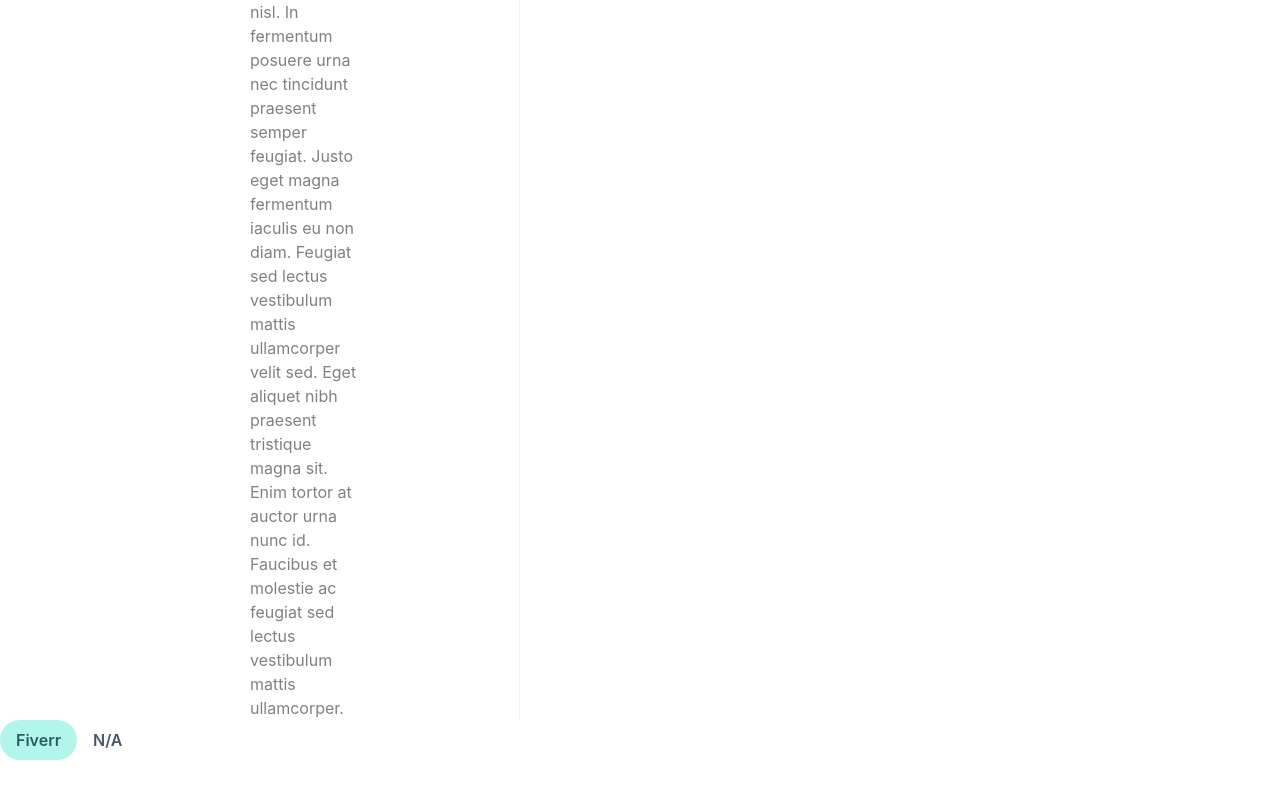
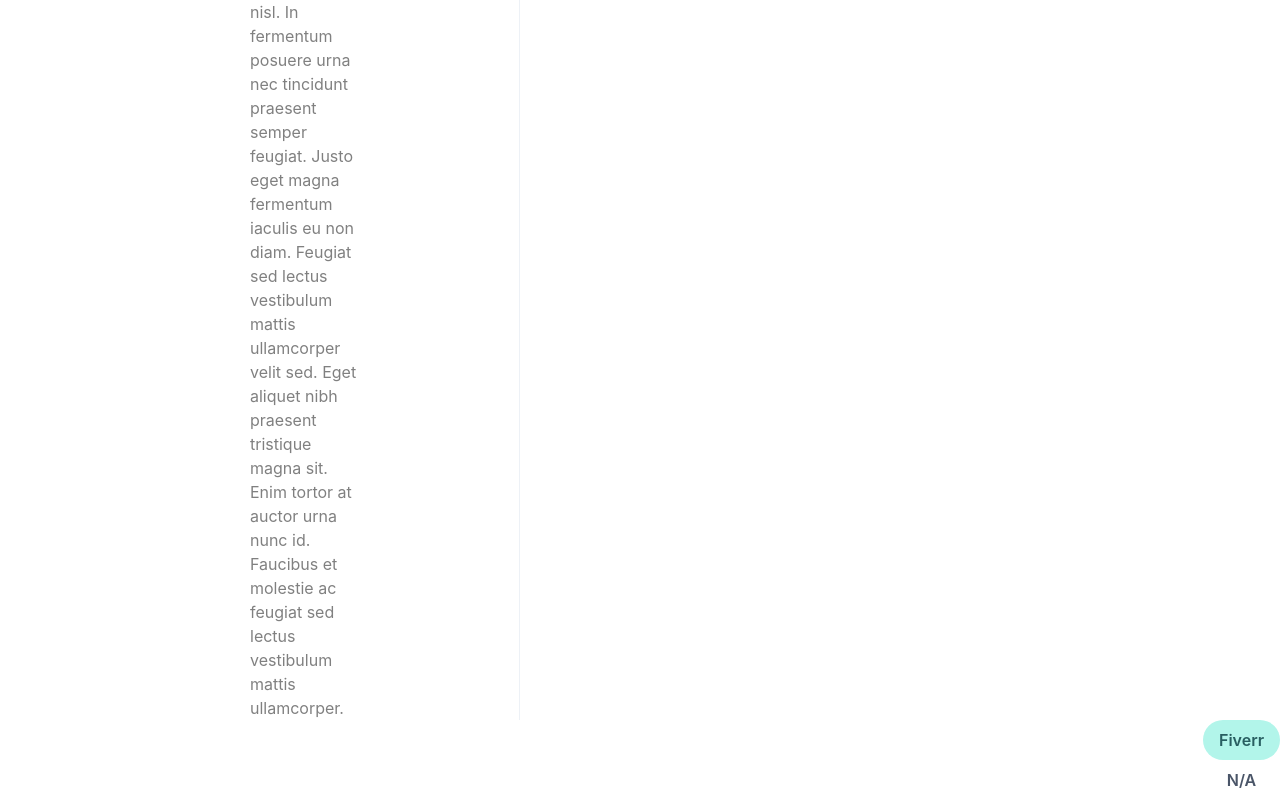
Before and after one commit to koreaneggroll/modern-portfolio-website, a React (Create React App) app: page / in a window 1280 px wide. Shown: the part 1517-2317 px from the top of the page. Before the commit the page ends 2277 px from the top, so only its background shows below. Built offline with nearby package versions, Linux system fonts and the light colour scheme.

Commit message:
made the tabs appear on the right side of the screen

```diff
--- a/src/Components/Work.js
+++ b/src/Components/Work.js
@@ -10,12 +10,14 @@ import {
     TabPanels
 } from '@chakra-ui/react';
 
+import "../Css/worktabs.css";
+
 
 function Work(){
     return(
         <Box className="Work">
             <Box className="work-wrapper">
-                <Tabs variant="soft-rounded" colorScheme='teal' className="work-tabs">
+                <Tabs orientation='vertical' variant="soft-rounded" colorScheme='teal' className="work-tabs">
                     <TabList>
                         <Tab>Fiverr</Tab>
                         <Tab>N/A</Tab>
--- /dev/null
+++ b/src/Css/worktabs.css
@@ -0,0 +1,6 @@
+.Work {
+  position: absolute;
+  right: 0;
+}
+
+/*# sourceMappingURL=worktabs.css.map */
--- /dev/null
+++ b/src/Sass/_worktabs.scss
@@ -0,0 +1,4 @@
+.work-tabs{
+    position: absolute;
+    right: 0;
+}
```
Also changed, not shown: 1 other file (tests, documents, lock files or other folders).
